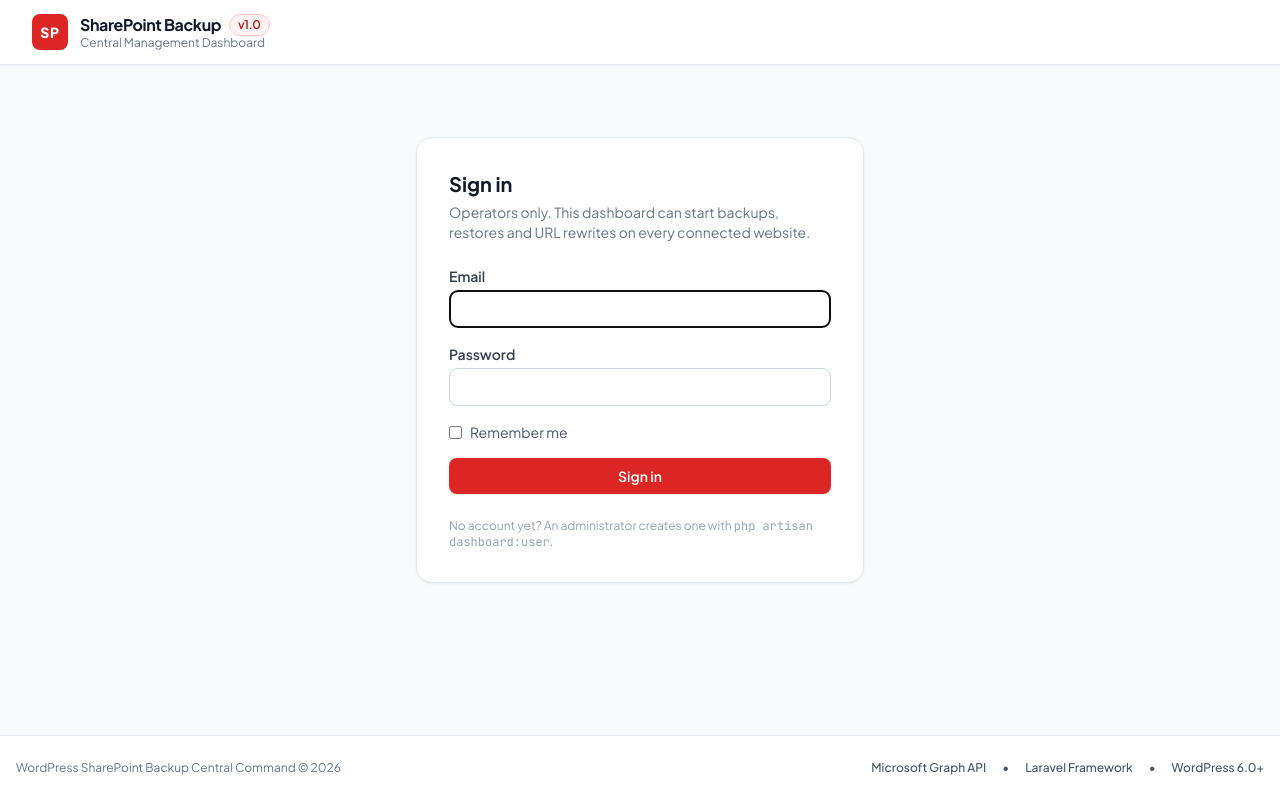
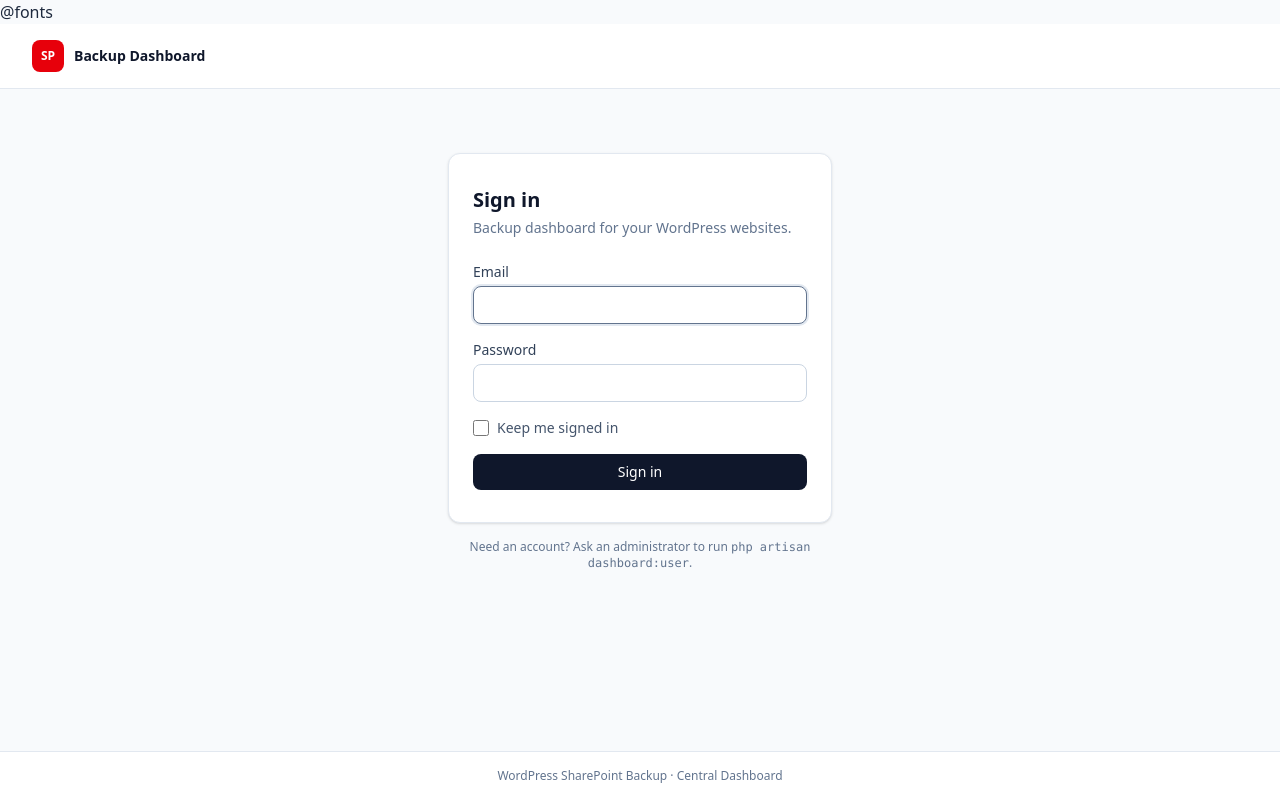
Before and after one commit to yiexiant/WordPress_integrate_SharePoint, a Laravel app: page /login in a window 1280 px wide. Run offline with Laravel 12, Linux system fonts and the light colour scheme; style sheets or scripts are compiled from the project's sources; some libraries are stand-ins or nearby versions.

Commit message:
feat(dashboard): compiled Tailwind v4 design system and shared confirm dialog
The layout loaded the Tailwind v3 Play CDN at runtime and every page
hand-rolled its own modals and colours, using red for both primary
buttons and errors.

- Load compiled CSS/JS and self-hosted fonts through Vite (@fonts/@vite);
  no runtime CDN.
- Small component vocabulary in app.css (card, btn-*, input, table) and
  Blade components: pill, health, backup-status, restore-status, stat.
- Semantic colour: emerald healthy, amber warning, red broken/destructive,
  sky in-progress; neutral dark primary buttons.
- One native <dialog> confirmation for any form[data-confirm], select-all
  helpers, and double-submit protection. Simplified header/nav, flash
  messages per type, restyled sign-in.

Co-Authored-By: Claude Opus 5.5 <noreply@anthropic.com>

```diff
--- a/dashboard/resources/css/app.css
+++ b/dashboard/resources/css/app.css
@@ -7,3 +7,78 @@
     --font-sans: 'Instrument Sans', ui-sans-serif, system-ui, sans-serif, 'Apple Color Emoji', 'Segoe UI Emoji',
         'Segoe UI Symbol', 'Noto Color Emoji';
 }
+
+/*
+ * Small shared vocabulary so every page looks and behaves the same.
+ * Colour meaning: neutral = normal UI, emerald = healthy, amber = needs a look,
+ * red = broken or destructive. The red brand mark is the only decorative red.
+ */
+@layer components {
+    .card {
+        @apply rounded-xl border border-slate-200 bg-white shadow-sm;
+    }
+
+    .card-header {
+        @apply flex flex-wrap items-center justify-between gap-3 border-b border-slate-200 px-5 py-4;
+    }
+
+    .card-title {
+        @apply text-base font-semibold text-slate-900;
+    }
+
+    .btn {
+        @apply inline-flex items-center justify-center gap-2 rounded-lg px-3.5 py-2 text-sm font-medium whitespace-nowrap transition focus-visible:outline-2 focus-visible:outline-offset-2 disabled:cursor-not-allowed disabled:opacity-50;
+    }
+
+    .btn-primary {
+        @apply bg-slate-900 text-white hover:bg-slate-700 focus-visible:outline-slate-900;
+    }
+
+    .btn-secondary {
+        @apply border border-slate-300 bg-white text-slate-700 hover:bg-slate-50 focus-visible:outline-slate-400;
+    }
+
+    .btn-danger {
+        @apply bg-red-600 text-white hover:bg-red-700 focus-visible:outline-red-600;
+    }
+
+    .btn-sm {
+        @apply px-2.5 py-1.5 text-xs;
+    }
+
+    .label {
+        @apply block text-sm font-medium text-slate-700;
+    }
+
+    .input {
+        @apply mt-1 block w-full rounded-lg border border-slate-300 bg-white px-3 py-2 text-sm text-slate-900 placeholder:text-slate-400 focus:border-slate-500 focus:ring-2 focus:ring-slate-200 focus:outline-none;
+    }
+
+    .help {
+        @apply mt-1 text-xs text-slate-500;
+    }
+
+    .table {
+        @apply w-full text-left text-sm;
+    }
+
+    .table thead {
+        @apply border-b border-slate-200 bg-slate-50 text-xs font-medium text-slate-500;
+    }
+
+    .table th {
+        @apply px-5 py-3 font-medium;
+    }
+
+    .table td {
+        @apply px-5 py-3.5 align-middle;
+    }
+
+    .table tbody tr {
+        @apply border-b border-slate-100 last:border-0;
+    }
+
+    .link {
+        @apply font-medium text-slate-900 underline decoration-slate-300 underline-offset-2 hover:decoration-slate-900;
+    }
+}
--- a/dashboard/resources/views/auth/login.blade.php
+++ b/dashboard/resources/views/auth/login.blade.php
@@ -3,31 +3,27 @@
 @section('title', 'Sign in')
 
 @section('content')
-<div class="max-w-md mx-auto mt-10">
-    <div class="white-card rounded-2xl p-8">
-        <h1 class="text-xl font-bold text-slate-900">Sign in</h1>
-        <p class="text-sm text-slate-500 mt-1">Operators only. This dashboard can start backups, restores and URL rewrites on every connected website.</p>
+<div class="mx-auto mt-8 max-w-sm">
+    <div class="card px-6 py-8">
+        <h1 class="text-xl font-semibold text-slate-900">Sign in</h1>
+        <p class="mt-1 text-sm text-slate-500">Backup dashboard for your WordPress websites.</p>
 
         <form method="POST" action="{{ route('login') }}" class="mt-6 space-y-4">
             @csrf
             <div>
-                <label for="email" class="block text-sm font-semibold text-slate-700">Email</label>
-                <input id="email" name="email" type="email" value="{{ old('email') }}" required autofocus autocomplete="username"
-                       class="mt-1 w-full rounded-lg border border-slate-300 px-3 py-2 text-sm focus:border-red-500 focus:ring-red-500">
+                <label for="email" class="label">Email</label>
+                <input id="email" name="email" type="email" value="{{ old('email') }}" required autofocus autocomplete="username" class="input">
             </div>
             <div>
-                <label for="password" class="block text-sm font-semibold text-slate-700">Password</label>
-                <input id="password" name="password" type="password" required autocomplete="current-password"
-                       class="mt-1 w-full rounded-lg border border-slate-300 px-3 py-2 text-sm focus:border-red-500 focus:ring-red-500">
+                <label for="password" class="label">Password</label>
+                <input id="password" name="password" type="password" required autocomplete="current-password" class="input">
             </div>
             <label class="flex items-center gap-2 text-sm text-slate-600">
-                <input type="checkbox" name="remember" value="1" class="rounded border-slate-300 text-red-600"> Remember me
+                <input type="checkbox" name="remember" value="1" class="size-4 rounded border-slate-300"> Keep me signed in
             </label>
-            <button type="submit" class="w-full px-4 py-2 rounded-lg text-sm font-semibold text-white bg-red-600 hover:bg-red-700 shadow-sm transition">
-                Sign in
-            </button>
+            <button type="submit" class="btn btn-primary w-full">Sign in</button>
         </form>
-        <p class="text-xs text-slate-400 mt-6">No account yet? An administrator creates one with <code class="font-mono">php artisan dashboard:user</code>.</p>
     </div>
+    <p class="mt-4 text-center text-xs text-slate-500">Need an account? Ask an administrator to run <code>php artisan dashboard:user</code>.</p>
 </div>
 @endsection
--- /dev/null
+++ b/dashboard/resources/views/components/health.blade.php
@@ -0,0 +1,2 @@
+@props(['health'])
+<x-pill :level="$health->level" {{ $attributes }} title="{{ $health->reason }}">{{ $health->label }}</x-pill>
--- a/dashboard/resources/views/layouts/app.blade.php
+++ b/dashboard/resources/views/layouts/app.blade.php
@@ -1,147 +1,72 @@
 <!DOCTYPE html>
-<html lang="en" class="h-full bg-slate-50 text-slate-900">
+<html lang="en" class="h-full bg-slate-50">
 <head>
     <meta charset="UTF-8">
     <meta name="viewport" content="width=device-width, initial-scale=1.0">
-    <title>@yield('title', 'Central Dashboard') - SharePoint WordPress Backup</title>
-
-    <!-- Google Fonts -->
-    <link rel="preconnect" href="https://fonts.googleapis.com">
-    <link rel="preconnect" href="https://fonts.gstatic.com" crossorigin>
-    <link href="https://fonts.googleapis.com/css2?family=Plus+Jakarta+Sans:wght@300;400;500;600;700;800&family=JetBrains+Mono:wght@400;500;600&display=swap" rel="stylesheet">
-
-    <!-- Tailwind CSS CDN -->
-    <script src="https://cdn.tailwindcss.com"></script>
-    <script>
-        tailwind.config = {
-            theme: {
-                extend: {
-                    fontFamily: {
-                        sans: ['"Plus Jakarta Sans"', 'sans-serif'],
-                        mono: ['"JetBrains Mono"', 'monospace'],
-                    },
-                    colors: {
-                        brand: {
-                            50: '#fef2f2',
-                            100: '#fee2e2',
-                            200: '#fecaca',
-                            300: '#fca5a5',
-                            400: '#f87171',
-                            500: '#ef4444',
-                            600: '#dc2626',
-                            700: '#b91c1c',
-                            800: '#991b1b',
-                            900: '#7f1d1d',
-                        }
-                    }
-                }
-            }
-        }
-    </script>
-
-    <style>
-        body {
-            font-family: 'Plus Jakarta Sans', sans-serif;
-            background-color: #f8fafc;
-        }
-        .white-card {
-            background-color: #ffffff;
-            border: 1px solid #e2e8f0;
-            box-shadow: 0 1px 3px 0 rgba(0, 0, 0, 0.05), 0 1px 2px -1px rgba(0, 0, 0, 0.05);
-        }
-        .white-card:hover {
-            border-color: #cbd5e1;
-        }
-    </style>
-    @stack('styles')
+    <title>@yield('title', 'Overview') · Backup Dashboard</title>
+    @fonts
+    @vite(['resources/css/app.css', 'resources/js/app.js'])
 </head>
-<body class="h-full flex flex-col antialiased bg-slate-50 text-slate-800">
-    <!-- Navbar (Clean White & Red, No Icons) -->
-    <header class="sticky top-0 z-40 bg-white border-b border-slate-200 shadow-sm">
-        <div class="max-w-7xl mx-auto px-4 sm:px-6 lg:px-8">
-            <div class="flex items-center justify-between h-16">
-                <!-- Logo & Brand (Clean White & Red Text, No Icons) -->
-                <div class="flex items-center gap-3">
-                    <a href="{{ route('dashboard') }}" class="flex items-center gap-3 group">
-                        <div class="w-9 h-9 rounded-lg bg-red-600 flex items-center justify-center text-white font-extrabold text-sm tracking-wider shadow-sm">
-                            SP
-                        </div>
-                        <div>
-                            <span class="text-base font-bold tracking-tight text-slate-900 flex items-center gap-2">
-                                SharePoint Backup <span class="text-xs px-2 py-0.5 rounded-full bg-red-50 text-red-700 font-semibold border border-red-200">v1.0</span>
-                            </span>
-                            <span class="text-xs text-slate-500 block -mt-0.5">Central Management Dashboard</span>
-                        </div>
-                    </a>
-                </div>
+<body class="flex min-h-full flex-col font-sans text-slate-800 antialiased">
+    <header class="border-b border-slate-200 bg-white">
+        <div class="mx-auto flex h-16 max-w-7xl items-center justify-between gap-6 px-4 sm:px-6 lg:px-8">
+            <div class="flex items-center gap-8">
+                <a href="{{ auth()->check() ? route('dashboard') : route('login') }}" class="flex items-center gap-2.5">
+                    <span class="flex size-8 items-center justify-center rounded-lg bg-red-600 text-xs font-bold text-white">SP</span>
+                    <span class="text-sm font-semibold text-slate-900">Backup Dashboard</span>
+                </a>
 
                 @auth
-                <!-- Navigation Links (Clean Text, No Icons) -->
-                <nav class="hidden md:flex items-center gap-1">
-                    <a href="{{ route('dashboard') }}" class="px-4 py-2 rounded-lg text-sm font-semibold transition-colors {{ request()->routeIs('dashboard') ? 'bg-red-50 text-red-700 border border-red-200/60' : 'text-slate-600 hover:text-slate-900 hover:bg-slate-100' }}">
-                        Dashboard
-                    </a>
-                    <a href="{{ route('websites.index') }}" class="px-4 py-2 rounded-lg text-sm font-semibold transition-colors {{ request()->routeIs('websites.*') ? 'bg-red-50 text-red-700 border border-red-200/60' : 'text-slate-600 hover:text-slate-900 hover:bg-slate-100' }}">
-                        Connected Websites
-                    </a>
-                </nav>
+                    <nav class="flex items-center gap-1 text-sm">
+                        @foreach (['dashboard' => 'Overview', 'websites.index' => 'Websites'] as $route => $label)
+                            @php $active = request()->routeIs($route === 'dashboard' ? 'dashboard' : 'websites.*'); @endphp
+                            <a href="{{ route($route) }}" @class([
+                                'rounded-md px-3 py-2 font-medium',
+                                'bg-slate-100 text-slate-900' => $active,
+                                'text-slate-600 hover:bg-slate-50 hover:text-slate-900' => ! $active,
+                            ]) @if($active) aria-current="page" @endif>{{ $label }}</a>
+                        @endforeach
+                    </nav>
+                @endauth
+            </div>
 
-                <!-- Right Action Button (Clean Red) -->
+            @auth
                 <div class="flex items-center gap-3">
-                    <a href="{{ route('websites.create') }}" class="px-4 py-2 rounded-lg text-sm font-semibold text-white bg-red-600 hover:bg-red-700 shadow-sm transition">
-                        Add Website
-                    </a>
-                    <span class="hidden lg:inline text-xs text-slate-500">{{ auth()->user()->name }}</span>
+                    <a href="{{ route('websites.create') }}" class="btn btn-primary hidden sm:inline-flex">Add website</a>
+                    <span class="hidden text-sm text-slate-500 lg:inline">{{ auth()->user()->name }}</span>
                     <form method="POST" action="{{ route('logout') }}">
                         @csrf
-                        <button type="submit" class="px-3 py-2 rounded-lg text-sm font-semibold text-slate-600 hover:text-slate-900 hover:bg-slate-100 transition">
-                            Sign out
-                        </button>
+                        <button type="submit" class="btn btn-secondary btn-sm">Sign out</button>
                     </form>
                 </div>
-                @endauth
-            </div>
+            @endauth
         </div>
     </header>
 
-    <!-- Main Content Area -->
     <main class="flex-1 py-8">
-        <div class="max-w-7xl mx-auto px-4 sm:px-6 lg:px-8">
-            <!-- Flash Alerts (Clean White & Red Styling, No Icons) -->
-            @if(session('success'))
-                <div class="mb-6 rounded-xl bg-white border border-slate-300 p-4 text-slate-900 flex items-start justify-between shadow-sm border-l-4 border-l-red-600">
-                    <div class="text-sm font-semibold leading-relaxed">{{ session('success') }}</div>
-                    <button type="button" onclick="this.parentElement.remove()" class="text-slate-400 hover:text-slate-700 font-bold ml-4">
-                        &times;
-                    </button>
-                </div>
-            @endif
+        <div class="mx-auto max-w-7xl px-4 sm:px-6 lg:px-8">
+            @php
+                $flashes = [
+                    'success' => 'border-emerald-200 bg-emerald-50 text-emerald-900',
+                    'info'    => 'border-sky-200 bg-sky-50 text-sky-900',
+                    'warning' => 'border-amber-200 bg-amber-50 text-amber-900',
+                    'error'   => 'border-red-200 bg-red-50 text-red-900',
+                ];
+            @endphp
+            @foreach ($flashes as $type => $classes)
+                @if (session($type))
+                    <div role="{{ $type === 'error' ? 'alert' : 'status' }}" class="mb-6 flex items-start justify-between gap-4 rounded-lg border px-4 py-3 text-sm {{ $classes }}">
+                        <p>{{ session($type) }}</p>
+                        <button type="button" onclick="this.parentElement.remove()" class="text-lg leading-none opacity-60 hover:opacity-100" aria-label="Dismiss">&times;</button>
+                    </div>
+                @endif
+            @endforeach
 
-            @if(session('warning'))
-                <div class="mb-6 rounded-xl bg-red-50 border border-red-200 p-4 text-red-900 flex items-start justify-between shadow-sm">
-                    <div class="text-sm font-semibold leading-relaxed">{{ session('warning') }}</div>
-                    <button type="button" onclick="this.parentElement.remove()" class="text-red-700 hover:text-red-900 font-bold ml-4">
-                        &times;
-                    </button>
-                </div>
-            @endif
-
-            @if(session('error'))
-                <div class="mb-6 rounded-xl bg-red-50 border border-red-200 p-4 text-red-900 flex items-start justify-between shadow-sm">
-                    <div class="text-sm font-semibold leading-relaxed">{{ session('error') }}</div>
-                    <button type="button" onclick="this.parentElement.remove()" class="text-red-700 hover:text-red-900 font-bold ml-4">
-                        &times;
-                    </button>
-                </div>
-            @endif
-
-            @if($errors->any())
-                <div class="mb-6 rounded-xl bg-red-50 border border-red-200 p-4 text-red-900 shadow-sm">
-                    <div class="font-bold mb-2 text-red-800 text-sm">
-                        Please review the errors below:
-                    </div>
-                    <ul class="list-disc list-inside text-xs space-y-1 text-red-800">
-                        @foreach($errors->all() as $error)
+            @if ($errors->any())
+                <div role="alert" class="mb-6 rounded-lg border border-red-200 bg-red-50 px-4 py-3 text-sm text-red-900">
+                    <p class="font-medium">Please fix the following:</p>
+                    <ul class="mt-1 list-inside list-disc">
+                        @foreach ($errors->all() as $error)
                             <li>{{ $error }}</li>
                         @endforeach
                     </ul>
@@ -152,19 +77,21 @@
         </div>
     </main>
 
-    <!-- Footer -->
-    <footer class="border-t border-slate-200 bg-white py-6 mt-auto text-center text-xs text-slate-500">
-        <div class="max-w-7xl mx-auto px-4 flex flex-col sm:flex-row items-center justify-between gap-2">
-            <span>WordPress SharePoint Backup Central Command &copy; {{ date('Y') }}</span>
-            <div class="flex items-center gap-4 text-slate-600 font-medium">
-                <span>Microsoft Graph API</span>
-                <span>•</span>
-                <span>Laravel Framework</span>
-                <span>•</span>
-                <span>WordPress 6.0+</span>
+    <footer class="border-t border-slate-200 bg-white py-4 text-center text-xs text-slate-500">
+        WordPress SharePoint Backup · Central Dashboard
+    </footer>
+
+    {{-- Shared confirmation dialog for any <form data-confirm="..."> (see resources/js/app.js). --}}
+    <dialog id="confirm-dialog" class="m-auto w-full max-w-md rounded-xl p-0 shadow-xl backdrop:bg-slate-900/50">
+        <div class="space-y-4 p-6">
+            <h2 id="confirm-title" class="text-lg font-semibold text-slate-900"></h2>
+            <p id="confirm-message" class="text-sm whitespace-pre-line text-slate-600"></p>
+            <div class="flex justify-end gap-3 pt-2">
+                <button type="button" id="confirm-cancel" class="btn btn-secondary">Cancel</button>
+                <button type="button" id="confirm-ok" class="btn btn-primary"></button>
             </div>
         </div>
-    </footer>
+    </dialog>
 
     @stack('scripts')
 </body>
```
Also changed, not shown: dashboard/resources/js/app.js (+79 -1 lines), dashboard/resources/views/components/backup-status.blade.php (added, +14 -0 lines), dashboard/resources/views/components/pill.blade.php (added, +15 -0 lines), dashboard/resources/views/components/restore-status.blade.php (added, +14 -0 lines), dashboard/resources/views/components/stat.blade.php (added, +12 -0 lines).
